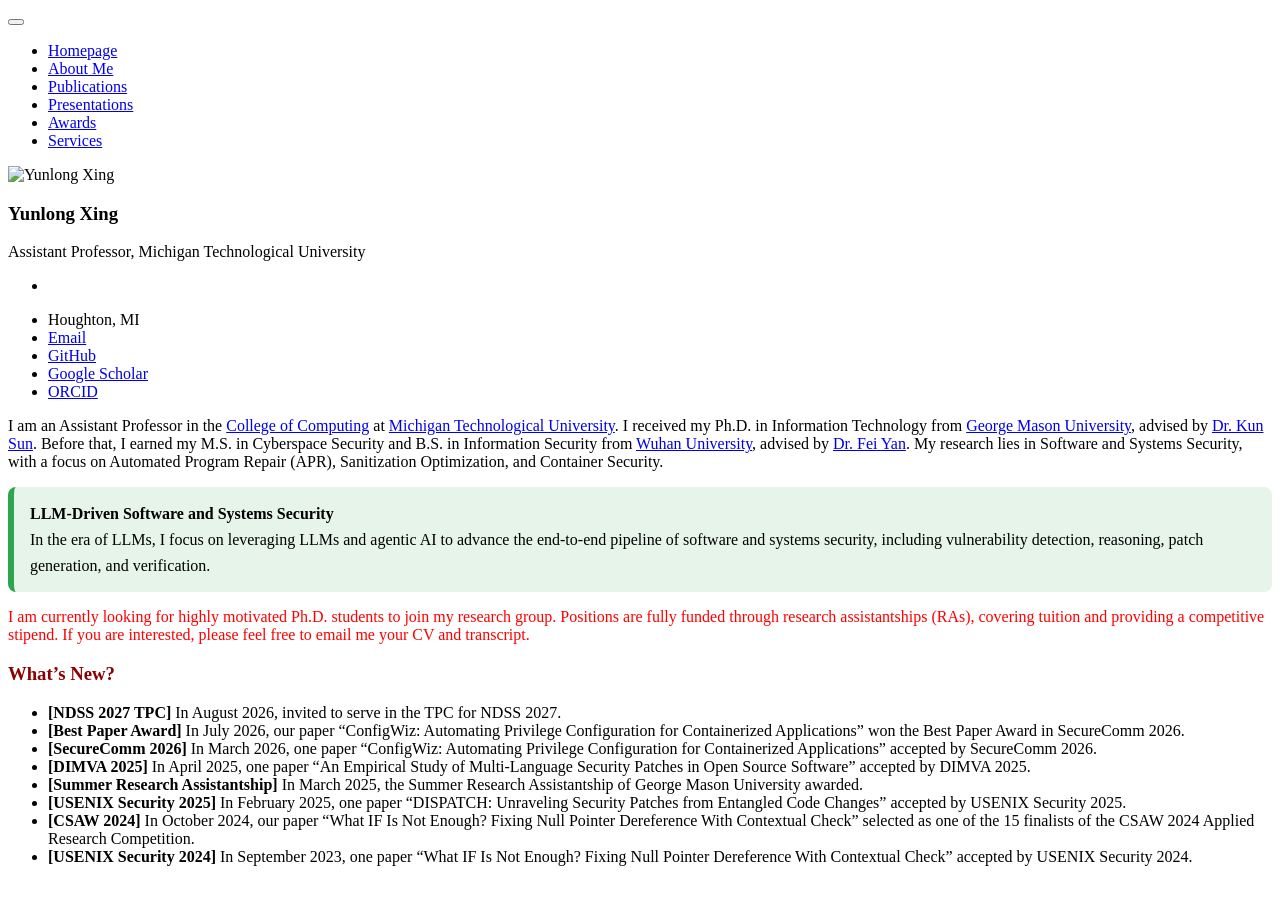
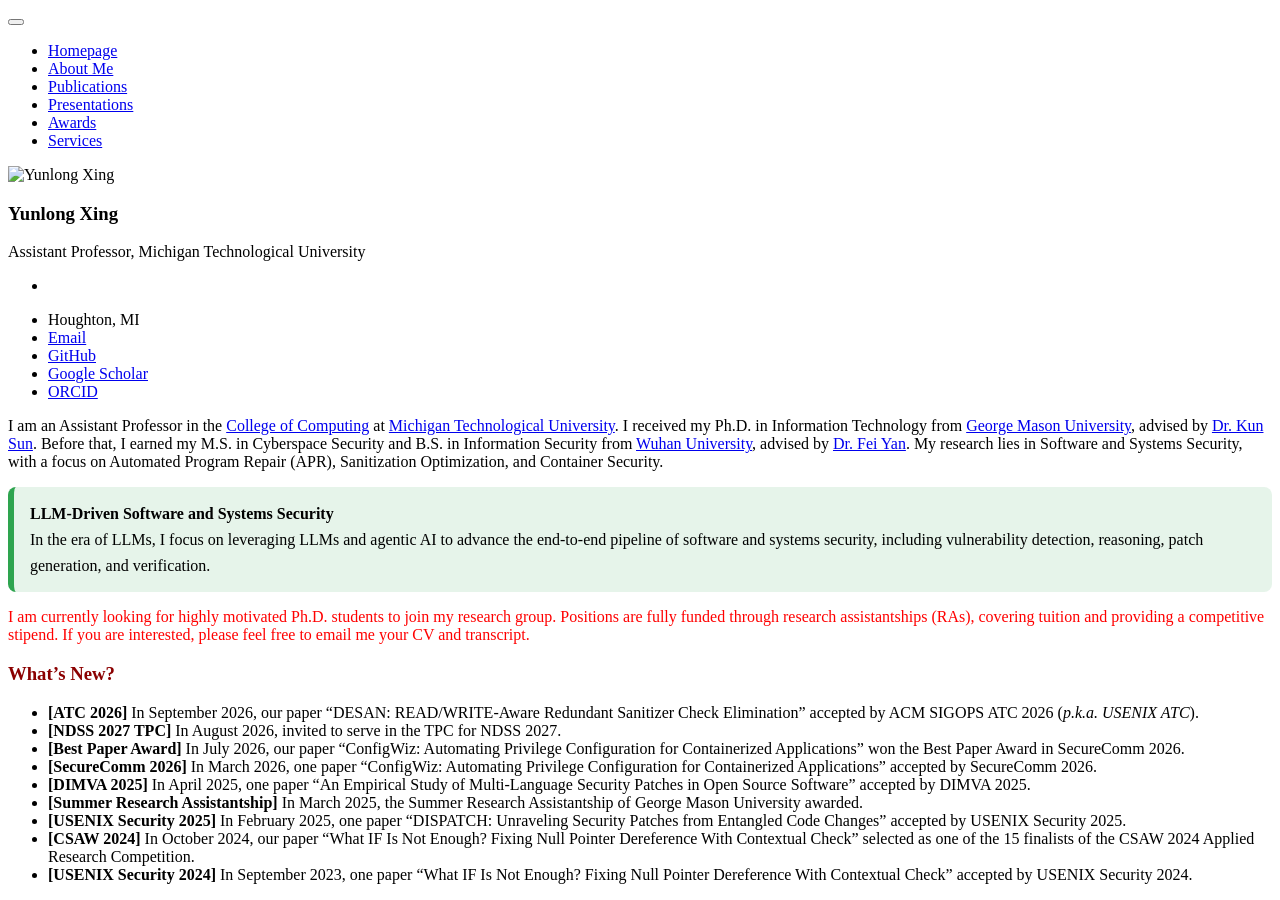
Before and after one commit to YunlongXing/yunlongxing.github.io, a Jekyll site: the page built from _pages/includes/intro.md, in a window 1280 px wide. Built offline with Jekyll 4.4.1, drawn with Linux system fonts in a browser that asks for light colours; our own code applies the rules of GitHub Pages for plain Markdown files.

Commit message:
Update research group information and recent achievements

```diff
--- a/_pages/includes/intro.md
+++ b/_pages/includes/intro.md
@@ -9,6 +9,7 @@ I am an Assistant Professor in the [College of Computing][College of Computing]
 
 
 # <span style="color: darkred;">What’s New?</span>
+- **[ATC 2026]** In September 2026, our paper "DESAN: READ/WRITE-Aware Redundant Sanitizer Check Elimination" accepted by ACM SIGOPS ATC 2026 (*p.k.a. USENIX ATC*).
 - **[NDSS 2027 TPC]** In August 2026, invited to serve in the TPC for NDSS 2027.
 - **[Best Paper Award]** In July 2026, our paper "ConfigWiz: Automating Privilege Configuration for Containerized Applications" won the Best Paper Award in SecureComm 2026.
 - **[SecureComm 2026]** In March 2026, one paper "ConfigWiz: Automating Privilege Configuration for Containerized Applications" accepted by SecureComm 2026.
```
